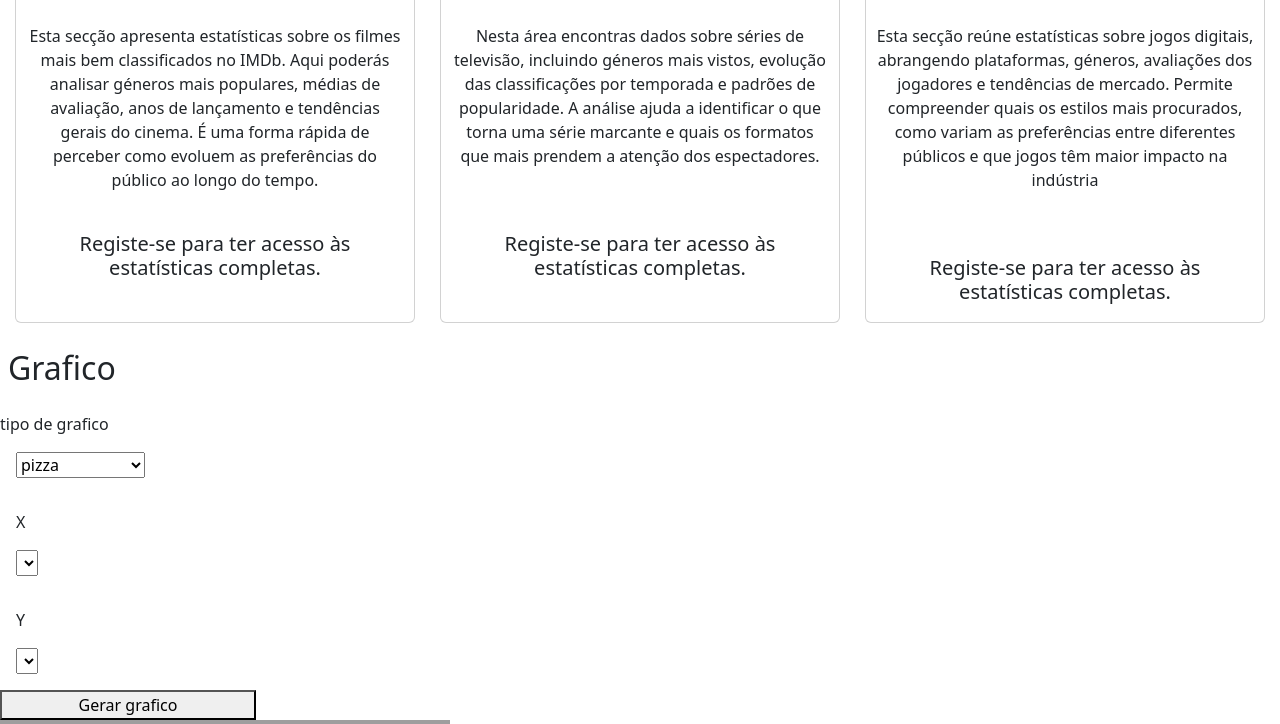
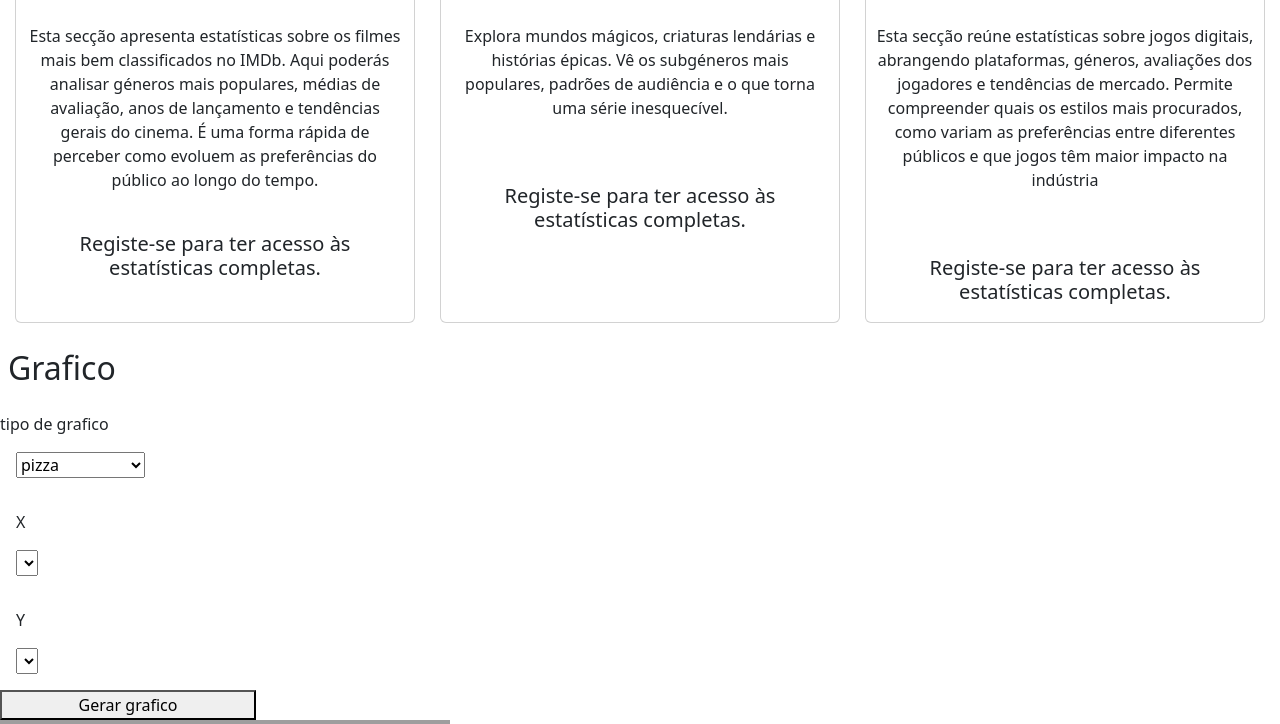
Before and after one commit to giastra/AED_py_project, a Flask app: template templates/index.html in a window 1280 px wide. Shown: the part 772-1496 px from the top of the page. Run offline with Flask 3, Linux system fonts and the light colour scheme; the template is opened without the code that fills it: most values are stand-ins (such as "Sample title", 1, 10 or a date in 2020); lists and menus that the app fills with data are empty; parts of the project's set-up code (start-up, migrations or seed data) failed here and were passed over; grey boxes are pictures that could not be loaded.

Commit message:
Mudança de texto no html

```diff
--- a/templates/index.html
+++ b/templates/index.html
@@ -84,7 +84,7 @@
           <br>
           <img src="https://copilot.microsoft.com/th/id/BCO.b3f30d60-87ef-48f4-9bc9-84268a92a994.png" alt="Series Fantasia">
           <br>
-          <p>Nesta área encontras dados sobre séries de televisão, incluindo géneros mais vistos, evolução das classificações por temporada e padrões de popularidade. A análise ajuda a identificar o que torna uma série marcante e quais os formatos que mais prendem a atenção dos espectadores.</p>
+          <p>Explora mundos mágicos, criaturas lendárias e histórias épicas. Vê os subgéneros mais populares, padrões de audiência e o que torna uma série inesquecível.</p>
           <br><br>
           <h5>Registe-se para ter acesso às estatísticas completas.</h5>
         </div>
```
